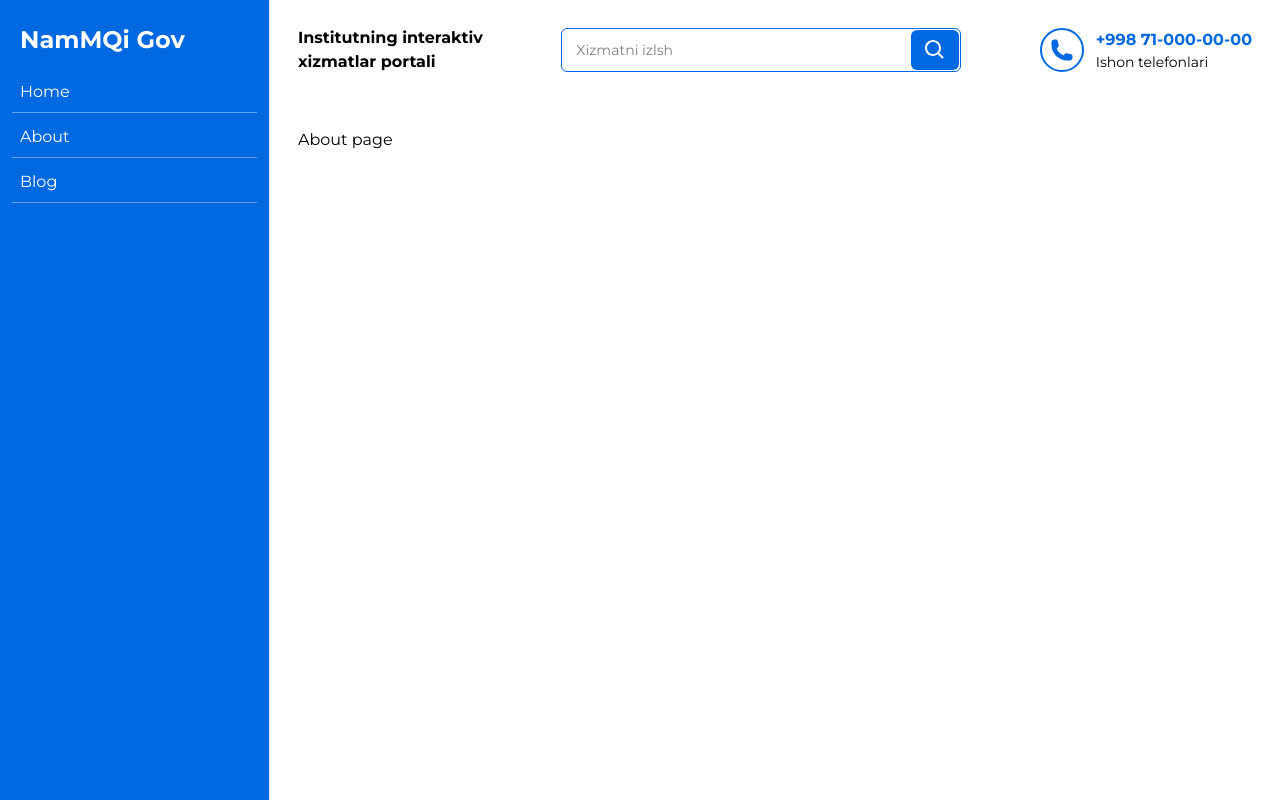
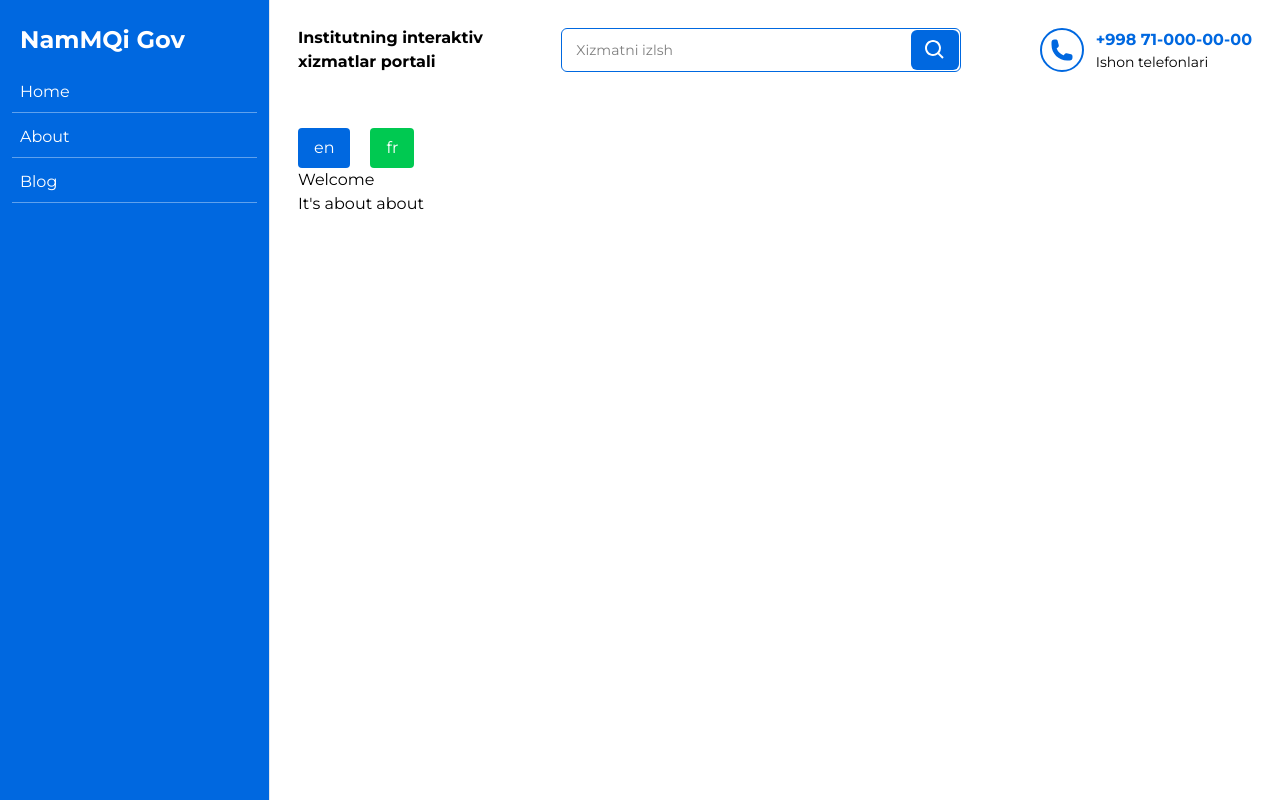
Before and after one commit to akramjonnuriddinov/nammqi-gov, a Nuxt app: page /about in a window 1280 px wide. Built offline with nearby package versions, Linux system fonts and the light colour scheme.

Commit message:
add i18n

```diff
--- /dev/null
+++ b/i18n.config.ts
@@ -0,0 +1,14 @@
+export default defineI18nConfig(() => ({
+  legacy: false,
+  locale: 'en',
+  messages: {
+    en: {
+      welcome: 'Welcome',
+      about: "It's about about"
+    },
+    fr: {
+      welcome: 'Bienvenue',
+      about: "Bu about page haqida"
+    }
+  }
+}))
--- a/nuxt.config.ts
+++ b/nuxt.config.ts
@@ -3,9 +3,15 @@ export default defineNuxtConfig({
   compatibilityDate: "2024-11-01",
   devtools: { enabled: true },
   css: ['~/assets/css/style.css'],
+
   vite: {
     plugins: [
       tailwindcss(),
     ],
   },
+
+  modules: ["@nuxtjs/i18n"],
+  i18n: {
+    vueI18n: './i18n.config.ts' // if you are using custom path, default
+  }
 });
--- a/package.json
+++ b/package.json
@@ -10,10 +10,12 @@
     "postinstall": "nuxt prepare"
   },
   "dependencies": {
+    "@nuxtjs/i18n": "^9.1.3",
     "@tailwindcss/vite": "^4.0.0",
     "nuxt": "^3.15.2",
     "tailwindcss": "^4.0.0",
     "vue": "latest",
     "vue-router": "latest"
-  }
+  },
+  "packageManager": "pnpm@9.15.4+sha512.b2dc20e2fc72b3e18848459b37359a32064663e5627a51e4c74b2c29dd8e8e0491483c3abb40789cfd578bf362fb6ba8261b05f0387d76792ed6e23ea3b1b6a0"
 }
--- a/pages/about/index.vue
+++ b/pages/about/index.vue
@@ -1 +1,26 @@
-<template>About page</template>
+<script setup>
+const { setLocale } = useI18n()
+</script>
+
+<template>
+  <div>
+    <div>
+      <div class="flex items-center gap-5">
+        <button
+          @click="setLocale('en')"
+          class="bg-main-500 text-white px-4 py-2 rounded cursor-pointer"
+        >
+          en
+        </button>
+        <button
+          @click="setLocale('fr')"
+          class="bg-green-500 text-white px-4 py-2 rounded cursor-pointer"
+        >
+          fr
+        </button>
+      </div>
+      <p>{{ $t("welcome") }}</p>
+      <p>{{ $t("about") }}</p>
+    </div>
+  </div>
+</template>
```
Also changed, not shown: 2 other files (tests, documents, lock files or other folders).
